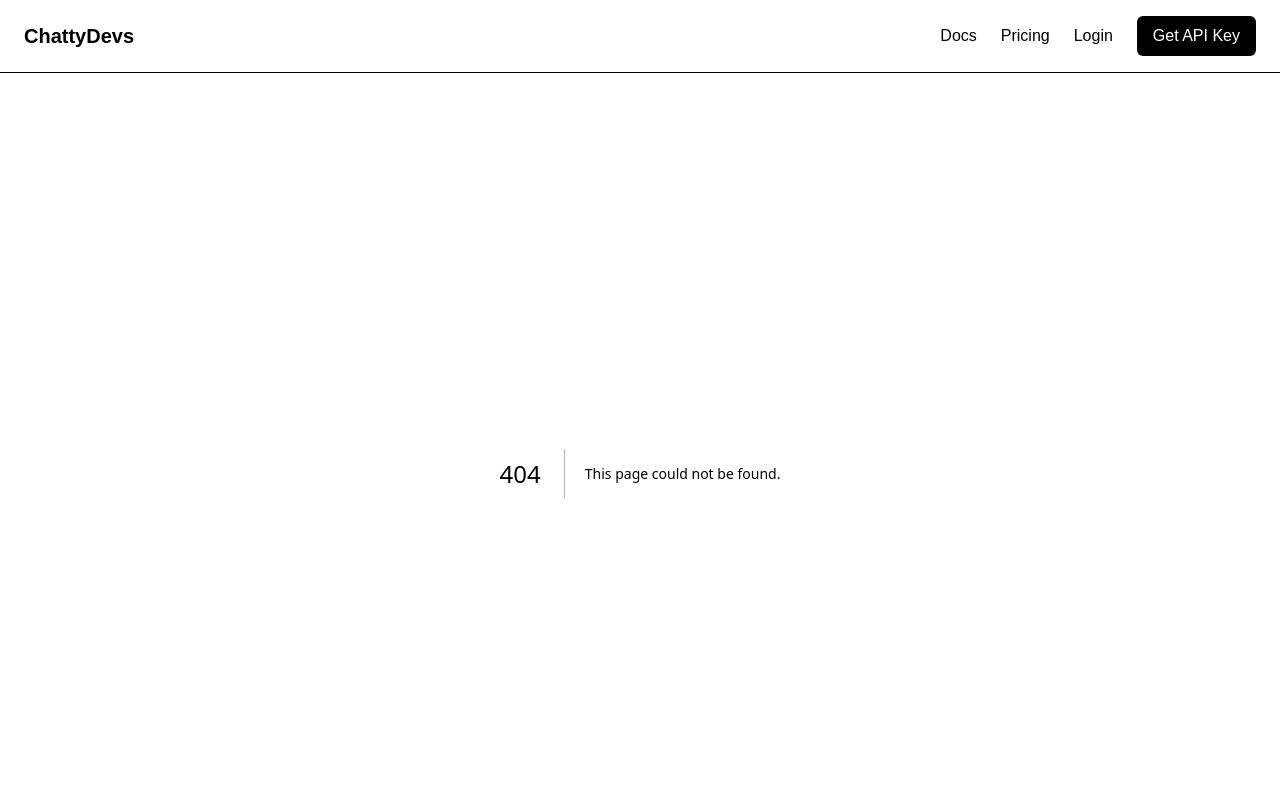
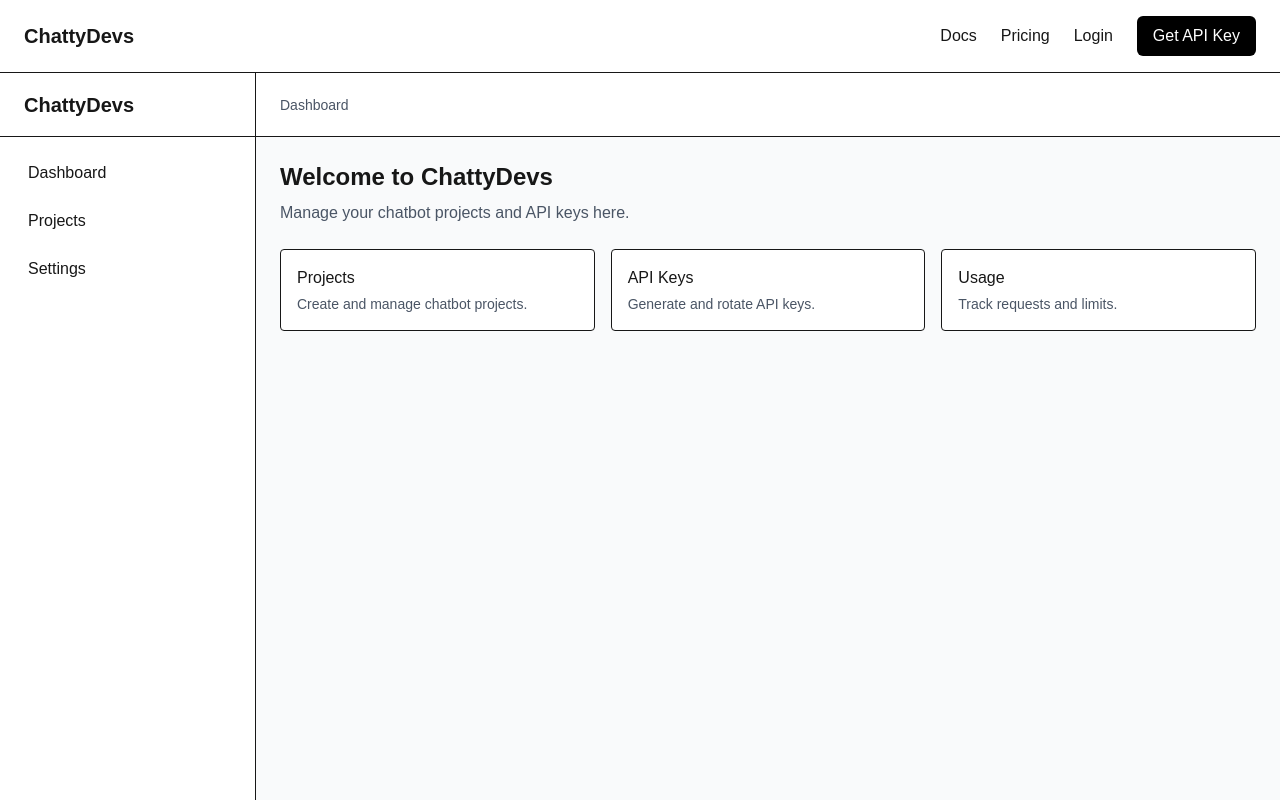
Before and after one commit to sk-akram/chattydevs-web, a Next.js app in the folder apps/web/: page /dashboard in a window 1280 px wide. Before the commit this address had no page. Shown: the top 800 px of the page. Built offline with nearby package versions, Linux system fonts and the light colour scheme.

Commit message:
feat: sidebar-based dashboard skeleton

```diff
--- /dev/null
+++ b/apps/web/src/app/dashboard/layout.tsx
@@ -0,0 +1,52 @@
+import Link from "next/link";
+
+export default function DashboardLayout({
+  children,
+}: {
+  children: React.ReactNode;
+}) {
+  return (
+    <div className="min-h-screen flex bg-gray-50">
+      {/* Sidebar */}
+      <aside className="w-64 bg-white border-r">
+        <div className="h-16 flex items-center px-6 border-b">
+          <span className="text-xl font-semibold">ChattyDevs</span>
+        </div>
+
+        <nav className="p-4 space-y-2">
+          <Link
+            href="/dashboard"
+            className="block px-3 py-2 rounded hover:bg-gray-100"
+          >
+            Dashboard
+          </Link>
+
+          <Link
+            href="/dashboard/projects"
+            className="block px-3 py-2 rounded hover:bg-gray-100"
+          >
+            Projects
+          </Link>
+
+          <Link
+            href="/dashboard/settings"
+            className="block px-3 py-2 rounded hover:bg-gray-100"
+          >
+            Settings
+          </Link>
+        </nav>
+      </aside>
+
+      {/* Main content */}
+      <main className="flex-1">
+        <div className="h-16 border-b bg-white flex items-center px-6">
+          <span className="text-sm text-gray-600">
+            Dashboard
+          </span>
+        </div>
+
+        <div className="p-6">{children}</div>
+      </main>
+    </div>
+  );
+}
--- /dev/null
+++ b/apps/web/src/app/dashboard/page.tsx
@@ -0,0 +1,36 @@
+export default function DashboardPage() {
+  return (
+    <div>
+      <h1 className="text-2xl font-semibold mb-2">
+        Welcome to ChattyDevs
+      </h1>
+
+      <p className="text-gray-600 mb-6">
+        Manage your chatbot projects and API keys here.
+      </p>
+
+      <div className="grid grid-cols-1 md:grid-cols-3 gap-4">
+        <div className="border rounded p-4 bg-white">
+          <h3 className="font-medium">Projects</h3>
+          <p className="text-sm text-gray-600 mt-1">
+            Create and manage chatbot projects.
+          </p>
+        </div>
+
+        <div className="border rounded p-4 bg-white">
+          <h3 className="font-medium">API Keys</h3>
+          <p className="text-sm text-gray-600 mt-1">
+            Generate and rotate API keys.
+          </p>
+        </div>
+
+        <div className="border rounded p-4 bg-white">
+          <h3 className="font-medium">Usage</h3>
+          <p className="text-sm text-gray-600 mt-1">
+            Track requests and limits.
+          </p>
+        </div>
+      </div>
+    </div>
+  );
+}
--- /dev/null
+++ b/apps/web/src/app/dashboard/projects/page.tsx
@@ -0,0 +1,19 @@
+export default function ProjectsPage() {
+  return (
+    <div>
+      <h1 className="text-xl font-semibold mb-2">Projects</h1>
+      <p className="text-gray-600 mb-6">
+        Your chatbot projects will appear here.
+      </p>
+
+      <div className="border border-dashed rounded p-8 text-center bg-white">
+        <p className="text-gray-500">
+          No projects yet.
+        </p>
+        <p className="text-sm text-gray-400 mt-2">
+          Create your first project to get started.
+        </p>
+      </div>
+    </div>
+  );
+}
--- /dev/null
+++ b/apps/web/src/app/dashboard/settings/page.tsx
@@ -0,0 +1,27 @@
+export default function SettingsPage() {
+  return (
+    <div>
+      <h1 className="text-xl font-semibold mb-4">Settings</h1>
+
+      <div className="bg-white border rounded p-4 max-w-xl">
+        <h2 className="font-medium mb-2">API Key</h2>
+
+        <div className="flex items-center gap-2">
+          <input
+            type="text"
+            readOnly
+            value="chattydevs_live_xxxxxxxxxxxxx"
+            className="flex-1 border rounded px-3 py-2 text-sm bg-gray-50"
+          />
+          <button className="border rounded px-3 py-2 text-sm hover:bg-gray-100">
+            Copy
+          </button>
+        </div>
+
+        <p className="text-xs text-gray-500 mt-2">
+          This is a placeholder. Real keys will be generated later.
+        </p>
+      </div>
+    </div>
+  );
+}
```
